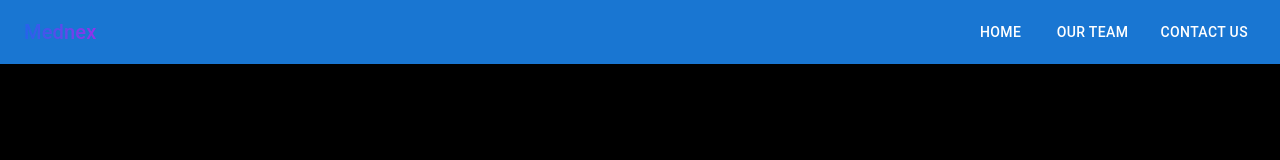
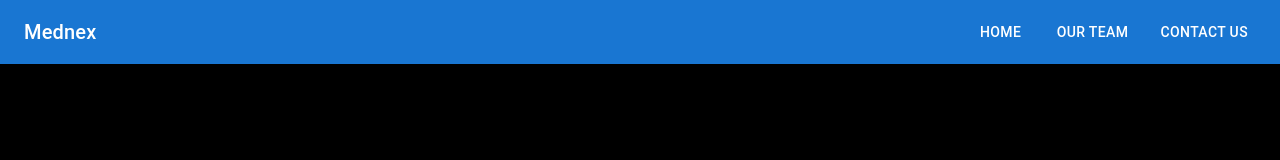
Before and after one commit to ishan-26/AI-HealthCare, a React (Create React App) app: page / in a window 1280 px wide. Shown: the top 160 px of the page. Built offline with nearby package versions, Linux system fonts and the light colour scheme.

Commit message:
Update Navbar.js

```diff
--- a/src/components/Navbar.js
+++ b/src/components/Navbar.js
@@ -6,7 +6,7 @@ const NavbarComponent = () => {
   return (
     <AppBar position="static" className="bg-gray-900 shadow-lg">
       <Toolbar className="flex flex-wrap justify-between items-center">
-        <Typography variant="h6" component="div" className="bg-gradient-to-r from-blue-600 to-purple-600 bg-clip-text text-transparent hover:bg-gradient-to-r hover:from-blue-600 hover:to-purple-600 font-bold">
+        <Typography variant="h6" component="div" className="text-white font-bold">
           Mednex
         </Typography>
         <div className="space-x-4">
```
